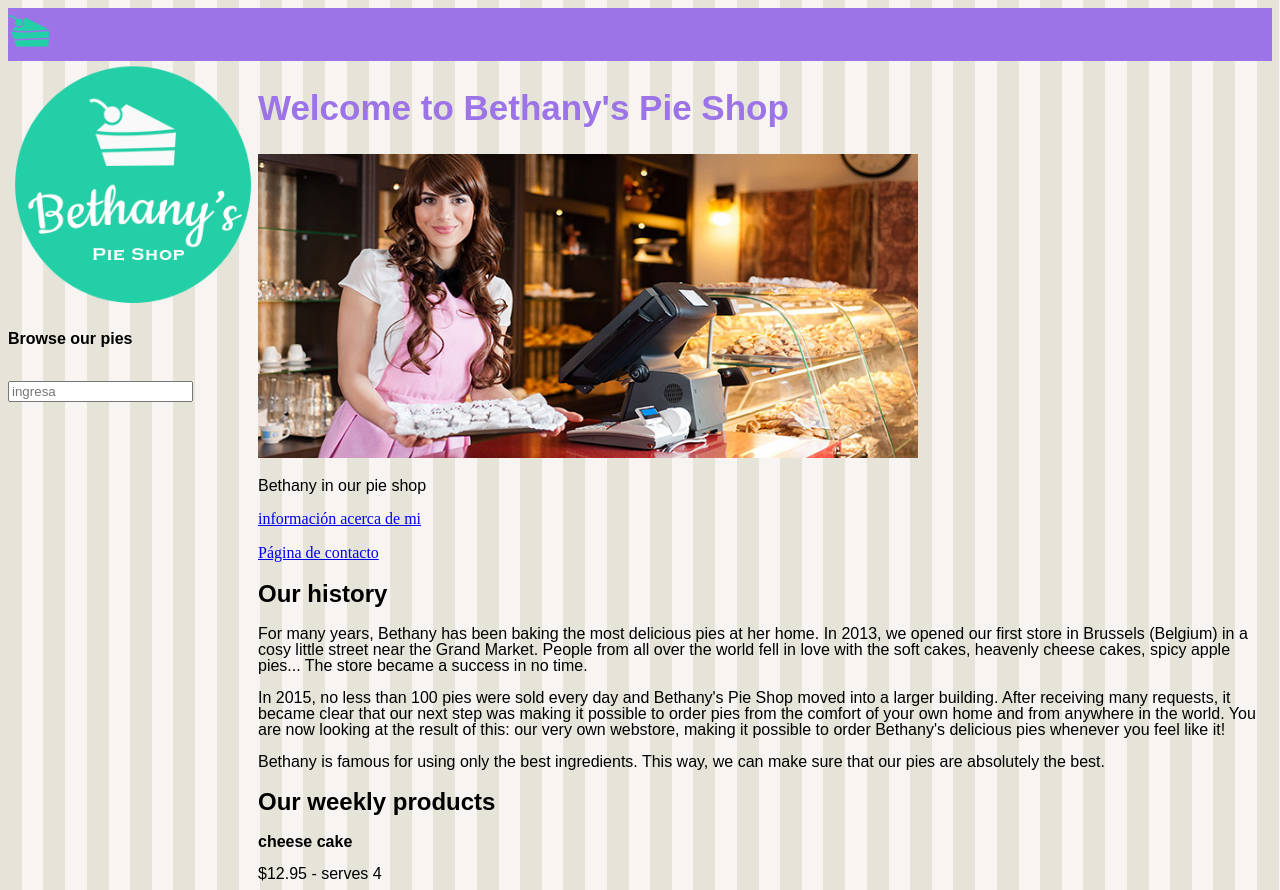
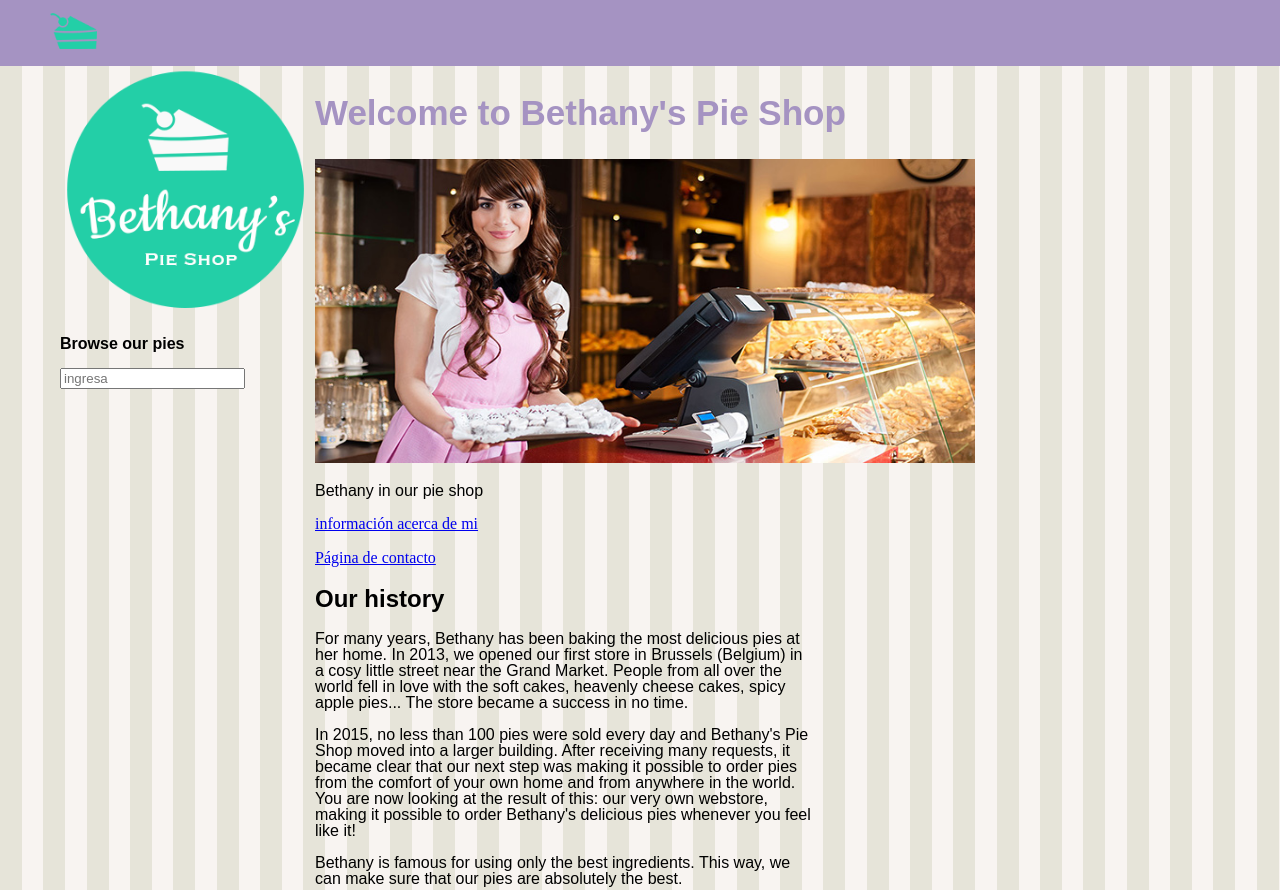
Before and after one commit to Luis-AH/Luis, a plain HTML site: page index.html in a window 1280 px wide. Shown: the top 890 px of the page. Drawn offline with Linux system fonts and the light colour scheme.

Commit message:
Update index.html

```diff
--- a/index.html
+++ b/index.html
@@ -2,19 +2,34 @@
 <html>
   <head>
     <style>
+      body{
+      margin: 0 auto;
+      background-image: url("pattern.png");
+      }
       .pagina {
         display: flex;
         justify-content: center;
+        width: 10px;
       }
 
       .cabeza {
-        background-color: #9c74e7;
+        background-color: #A593C2;
+        padding: 5px 50px;
       }
-      body {
-        background-image: url("pattern.png");
+      .contenido_cabeza {
+      max-width: 2000px;
+      margin: 0 auto;
+      display: flex;
+      align-items: center;
+      z-index: 100;
+      }
+      .todo{
+        display: flex;
+        justify-content: center;
+        margin: 0 auto;
       }
       .titulo {
-        color: #9c74e7;
+        color: #A593C2;
         line-height: 1;
         font-family: arial;
         font-size: 35px;
@@ -22,6 +37,7 @@
       .pa1 {
         line-height: 1;
         font-family: arial;
+        width: 500px;
       }
       .sub {
         line-height: 1;
@@ -38,22 +54,25 @@
         font-family: arial;
         font-size: 13px;
       }
+
     </style>
-  </head>
   <header class="cabeza">
-    <img src="pie.png" alt="cake" height="49" width="49" />
+    <div class="contenido_cabeza">
+      <img src="pie.png" alt="cake" height="56" width="56" />
+    </div>
   </header>
   <body>
+    <div class="todo">
       <div class="pagina">
         <div>
-        <img src="bethanylogo.png" alt="cake" height="250" width="250" />
+          <img src="bethanylogo.png" alt="cake" height="250" max-width="250" />
           <p class="pa1"><strong>Browse our pies</strong></p>
           <p>
-          <br />
             <input type="text" placeholder="ingresa" /> <br />
           </p>
         </div>
-      <div id="inicio">
+      </div>
+        <div cla="inicio">
           <section id="page">
             <main>
               <article>
@@ -61,10 +80,24 @@
               </article>
               <img src="bethany.jpg" alt="bethy" height="304" width="660" />
               <p class="pa1">Bethany in our pie shop</p>
-            <p><a href="https://luis-ah.github.io/Trabajo1/" target="_blank" rel="nofollow">
-              información acerca de mi </a></p>
-            <p><a href="https://luis-ah.github.io/Pagina3/" target="_blank" rel="nofollow">
-              Página de contacto</a></p>
+              <p>
+                <a
+                  href="https://luis-ah.github.io/Trabajo1/"
+                  target="_blank"
+                  rel="nofollow"
+                >
+                  información acerca de mi
+                </a>
+              </p>
+              <p>
+                <a
+                  href="https://luis-ah.github.io/Pagina3/"
+                  target="_blank"
+                  rel="nofollow"
+                >
+                  Página de contacto</a
+                >
+              </p>
 
               <article>
                 <h2 class="sub">Our history</h2>
@@ -105,10 +138,11 @@
           </section>
         </div>
     </div>
-  </body>
+    <div class="foot">
       <footer>
         <p class="f2">Our address is</p>
         <p class="f1">Bethany's Pie shop - La fontana Avenue 1156, La Molina</p>
         <p class="f2">2020 Bethany's Pie Shop - All rigths reserved</p>
       </footer>
+    </div>
 </html>
```
Lines whose indentation alone changed are shown as unchanged.
